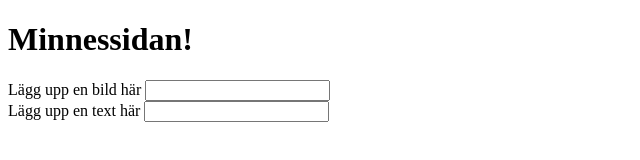
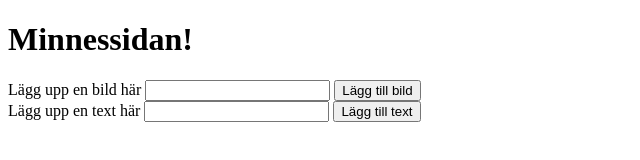
Before and after one commit to QueAnkan/s3-lambda-group-project, a plain HTML site: page index.html in a window 1280 px wide. Shown: the whole page, without its empty margins (0-640 px from the left). Drawn offline with Linux system fonts and the light colour scheme.

Commit message:
added buttons

```diff
--- a/index.html
+++ b/index.html
@@ -13,11 +13,13 @@
 		<section  class="body_main_section-add-picture">
 			<label for="section_input-add-picture">Lägg upp en bild här</label>
 			<input id="section_input-add-picture" type="text">
+			<button class="section_button-add-picture" type="button">Lägg till bild</button>
 		</section>
 		<section  class="body_main_section-add-picture">
 			<section class="body_section-add-text">
 			<label for="section_input-add-text"> Lägg upp en text här</label>
 			<input id="section_input-add-text" type="text">
+			<button class="section_button-add-text" type="button">Lägg till text</button>
 		</section>
 	</main>
 	<footer></footer>
```
